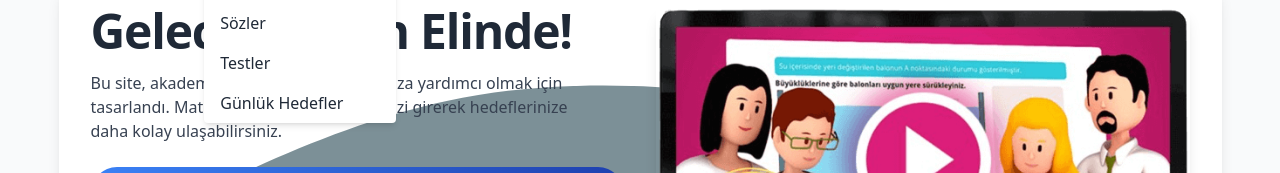
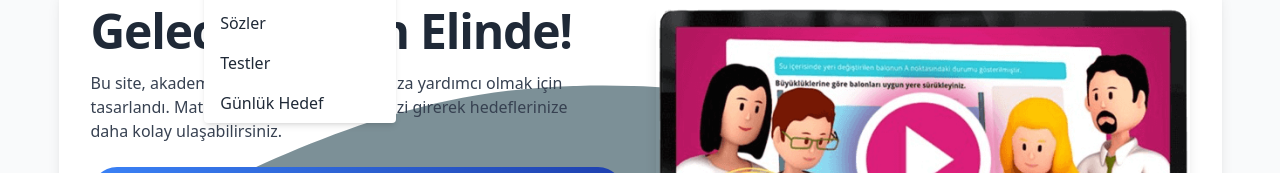
Before and after one commit to harundursunf/lessonWorking, a React (Vite) app in the folder ders-calisma-sitesi/: page / in a window 1280 px wide. Both pictures are taken after a click on the button "Ders İşlemleri". Shown: the part 169-342 px from the top of the page. Built offline with nearby package versions, Linux system fonts and the light colour scheme.

Commit message:
header change

```diff
--- a/ders-calisma-sitesi/src/components/Header.jsx
+++ b/ders-calisma-sitesi/src/components/Header.jsx
@@ -159,7 +159,7 @@ const Header = () => {
                                         </li>
                                         <li>
                                             <Link to="/personal" className="px-4 py-2 hover:bg-gray-100 block">
-                                                Günlük Hedefler
+                                                Günlük Hedef
                                             </Link>
                                         </li>
                                     </ul>
```
